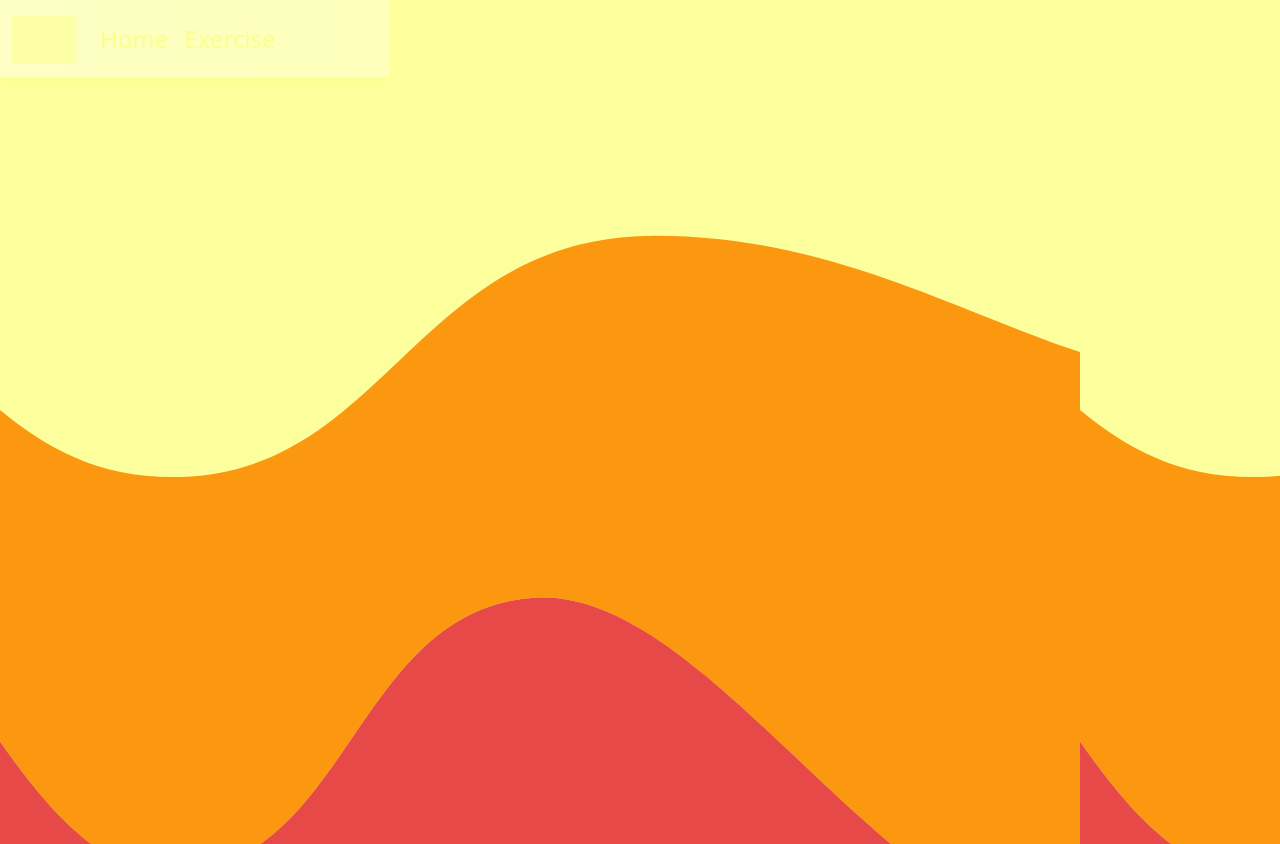
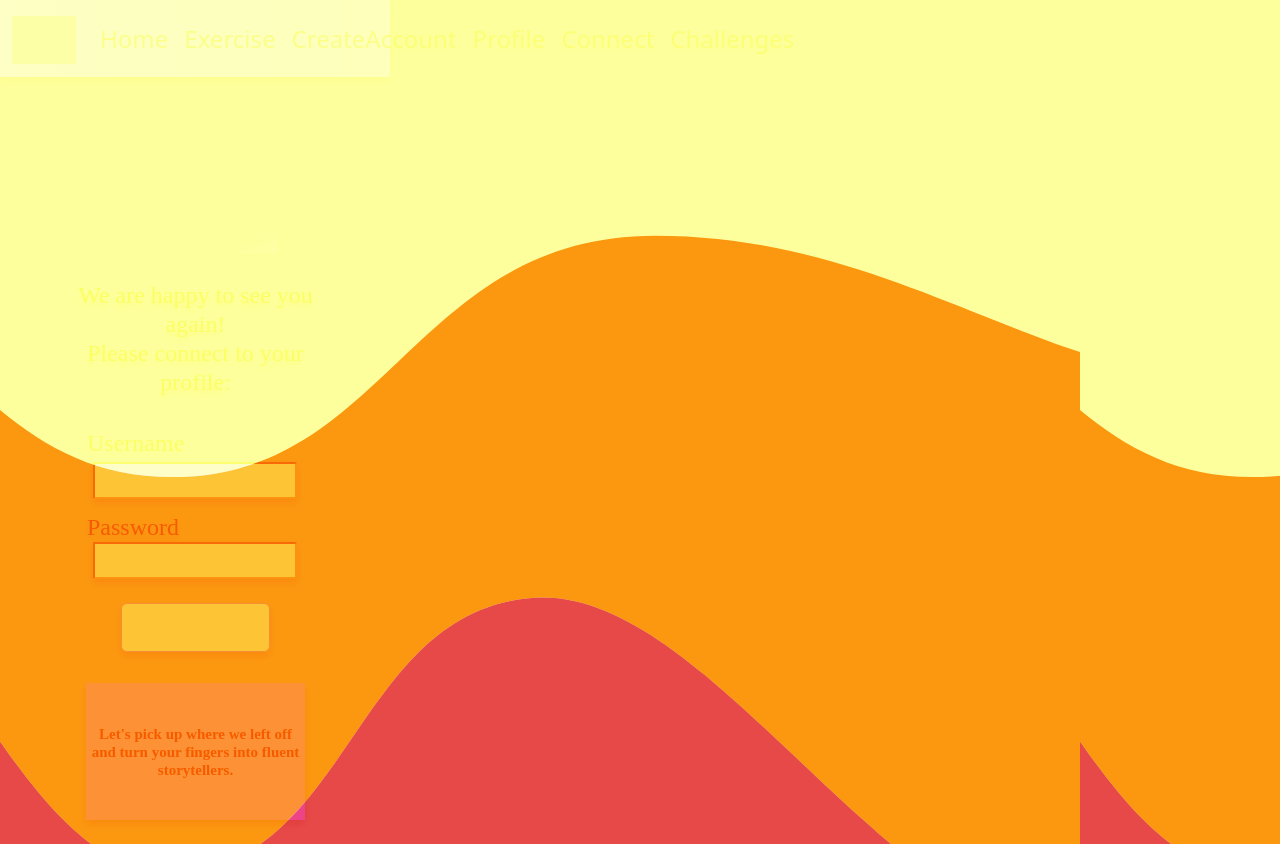
Before and after one commit to Hares-2088/fluentfingers-fe, a React (Create React App) app: page /connection in a window 1280 px wide. Before the commit this address had no page. Built offline with nearby package versions, Linux system fonts and the light colour scheme; grey boxes are pictures that could not be loaded.

Commit message:
Added new pages and routes for Profile, Challenges, Connect, and Create Account. (generated by blackbox.ai )

```diff
--- a/src/App.js
+++ b/src/App.js
@@ -7,6 +7,10 @@ import { ToastContainer } from 'react-toastify'; // Assuming you're using react-
 import 'react-toastify/dist/ReactToastify.css'; // Import toastify css if using ToastContainer
 import  MyNavBar from "./Components/MyNavbar";
 import Exercise from './Pages/Exercise';
+import Profile from './Pages/Profile';
+import Challenges from './Pages/Challenges';
+import Connect from './Pages/Connect';
+import CreateAccount from './Pages/CreateAccount';
 
 function App() {
   return (
@@ -18,7 +22,10 @@ function App() {
 
           <Route exact path="/" element={<Home />} />
           <Route exact path="/exercise" element={<Exercise />} />
-
+          <Route exact path="/profile" element={<Profile />} />
+          <Route exact path="/challenges" element={<Challenges />} />
+          <Route exact path="/connection" element={<Connect />} />
+          <Route exact path="/createAccount" element={<CreateAccount />} />
 
         </Routes>
 
--- a/src/Components/MyNavbar.js
+++ b/src/Components/MyNavbar.js
@@ -12,6 +12,22 @@ export default function MyNavBar() {
         {
             to: "exercise",
             title: "Exercise"
+        },
+        {
+            to: "createAccount",
+            title: "CreateAccount"
+        },
+        {
+            to: "profile",
+            title: "Profile"
+        },
+        {
+            to: "connect",
+            title: "Connect"
+        },
+        {
+            to: "challenges",
+            title: "Challenges"
         }
     ]
 
--- a/src/Pages/Connect.js
+++ b/src/Pages/Connect.js
@@ -1,5 +1,5 @@
 import React, { useState } from 'react';
-import '../Styling/Connection.css';
+import '../Connection.css';
 import { Container, Button } from 'react-bootstrap';
 
 export default function Connect() {
--- a/src/Pages/CreateAccount.js
+++ b/src/Pages/CreateAccount.js
@@ -1,5 +1,5 @@
 import React, { useState } from 'react';
-import '../Styling/CreateAccount.css';
+import '../CreateAccount.css';
 import { Container, Button } from 'react-bootstrap';
 
 export default function CreateAccount() {
```
